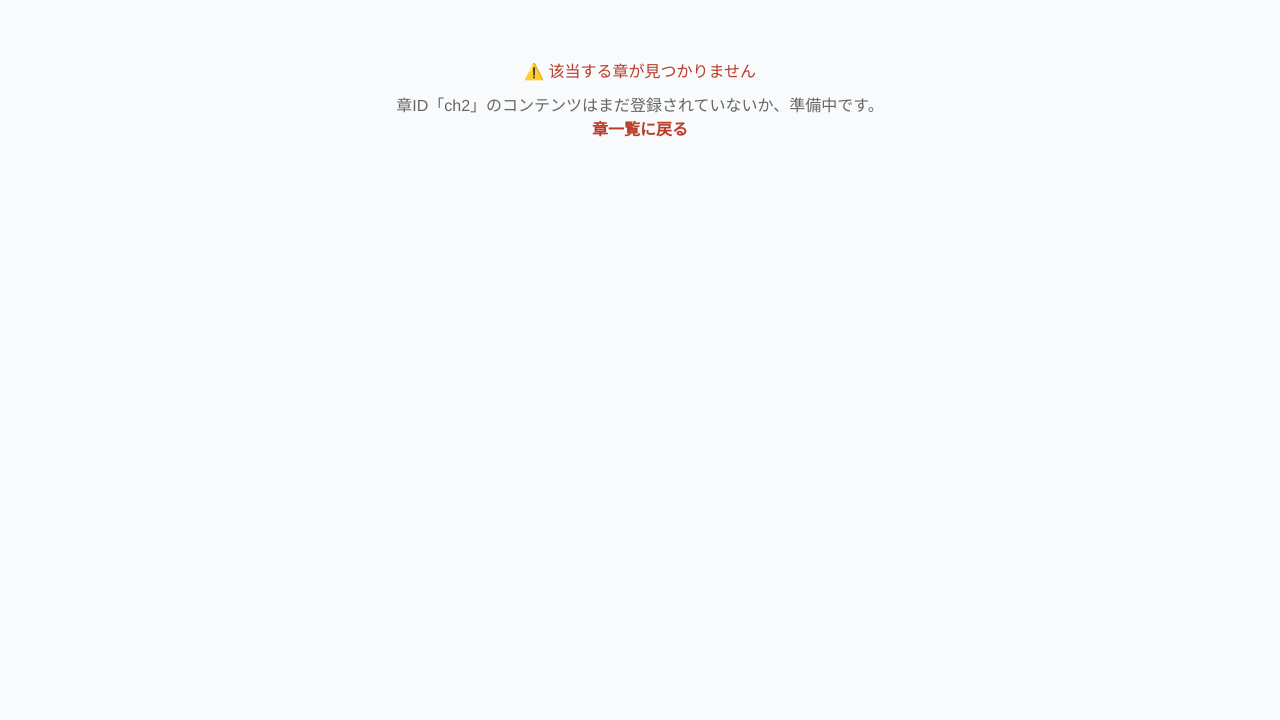
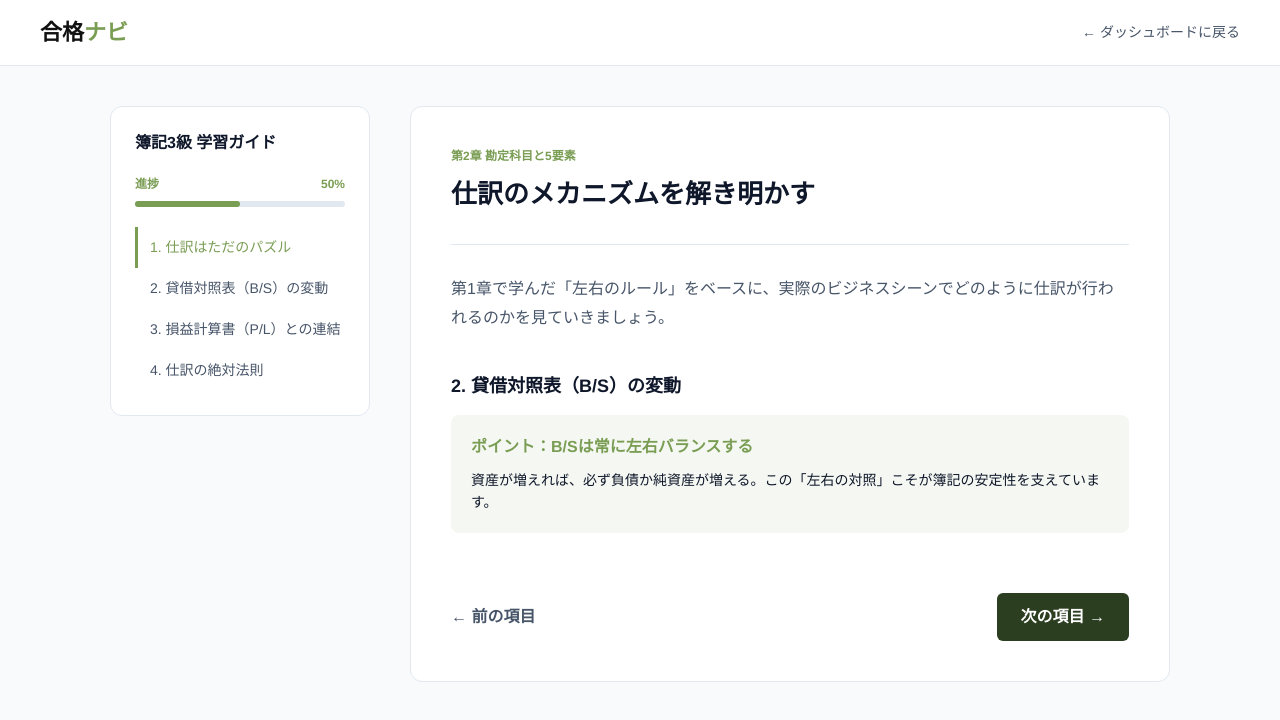
Before and after one commit to zrqZRQ77/japanese-web, a Next.js app: page /exams/boki3/guide/ch2 in a window 1280 px wide. Shown: the top 720 px of the page. Built offline with nearby package versions, Linux system fonts and the light colour scheme.

Commit message:
Add files via upload

```diff
--- /dev/null
+++ b/app/exams/boki3/guide/ch2/page.js
@@ -0,0 +1,108 @@
+"use client";
+
+import React, { useState, useEffect } from 'react';
+import Link from 'next/link';
+import { useParams } from 'next/navigation';
+
+export default function ExamGuideChapterTwo() {
+  const params = useParams();
+  const examId = params.examId || 'boki3';
+
+  // 第二章内部小节目录
+  const menuItems = [
+    { id: 'ch2-intro', label: '1. 仕訳はただのパズル' },
+    { id: 'bs-change', label: '2. 貸借対照表（B/S）の変動' },
+    { id: 'pl-connect', label: '3. 損益計算書（P/L）との連結' },
+    { id: 'golden-rule', label: '4. 仕訳の絶対法則' },
+  ];
+
+  const [activeSection, setActiveSection] = useState('ch2-intro');
+
+  // 监测滚动以更新左侧导航高亮
+  useEffect(() => {
+    const handleScroll = () => {
+      const scrollPosition = window.scrollY + 140;
+      menuItems.forEach((item) => {
+        const el = document.getElementById(item.id);
+        if (el && scrollPosition >= el.offsetTop && scrollPosition < el.offsetTop + el.offsetHeight) {
+          setActiveSection(item.id);
+        }
+      });
+    };
+    window.addEventListener('scroll', handleScroll);
+    return () => window.removeEventListener('scroll', handleScroll);
+  }, []);
+
+  const colors = {
+    avocado: '#7A9D54',
+    avocadoLight: '#F5F8F2',
+    textDark: '#111111',
+    textGray: '#475569',
+    border: '#e2e8f0',
+    darkButton: '#2C3E20'
+  };
+
+  return (
+    <div style={{ minHeight: '100vh', backgroundColor: '#f8fafc', fontFamily: '"Helvetica Neue", Arial, sans-serif' }}>
+      <header style={{ background: '#ffffff', padding: '16px 40px', borderBottom: `1px solid ${colors.border}`, position: 'sticky', top: 0, zIndex: 100, display: 'flex', justifyContent: 'space-between', alignItems: 'center' }}>
+        <Link href="/" style={{ fontWeight: '900', fontSize: '22px', color: colors.textDark, textDecoration: 'none' }}>
+          合格<span style={{ color: colors.avocado }}>ナビ</span>
+        </Link>
+        <Link href={`/exams/${examId}`} style={{ color: colors.textGray, fontSize: '14px' }}>← ダッシュボードに戻る</Link>
+      </header>
+
+      <div style={{ display: 'flex', maxWidth: '1100px', margin: '40px auto', gap: '40px', padding: '0 20px' }}>
+        <aside style={{ width: '260px', flexShrink: 0 }}>
+          <div style={{ background: '#ffffff', padding: '24px', borderRadius: '12px', border: `1px solid ${colors.border}` }}>
+            <h2 style={{ fontSize: '16px', fontWeight: '800', marginBottom: '20px' }}>簿記3級 学習ガイド</h2>
+            <div style={{ marginBottom: '20px' }}>
+              <div style={{ display: 'flex', justifyContent: 'space-between', fontSize: '12px', color: colors.avocado, fontWeight: '700', marginBottom: '8px' }}>
+                <span>進捗</span><span>50%</span>
+              </div>
+              <div style={{ height: '6px', background: colors.border, borderRadius: '3px' }}>
+                <div style={{ width: '50%', height: '100%', background: colors.avocado, borderRadius: '3px' }}></div>
+              </div>
+            </div>
+            {menuItems.map((item) => (
+              <a key={item.id} href={`#${item.id}`} style={{
+                display: 'block', padding: '10px 0', fontSize: '14px', textDecoration: 'none',
+                color: activeSection === item.id ? colors.avocado : colors.textGray,
+                borderLeft: activeSection === item.id ? `3px solid ${colors.avocado}` : '3px solid transparent',
+                paddingLeft: '12px'
+              }}>
+                {item.label}
+              </a>
+            ))}
+          </div>
+        </aside>
+
+        <main style={{ flex: 1, background: '#ffffff', padding: '40px', borderRadius: '12px', border: `1px solid ${colors.border}` }}>
+          <div style={{ marginBottom: '30px', borderBottom: `1px solid ${colors.border}`, paddingBottom: '20px' }}>
+            <p style={{ color: colors.avocado, fontSize: '12px', fontWeight: '800' }}>第2章 勘定科目と5要素</p>
+            <h1 style={{ fontSize: '26px', fontWeight: '900', margin: '10px 0' }}>仕訳のメカニズムを解き明かす</h1>
+          </div>
+
+          <section id="ch2-intro" style={{ marginBottom: '40px' }}>
+            <p style={{ lineHeight: '1.8', color: colors.textGray }}>第1章で学んだ「左右のルール」をベースに、実際のビジネスシーンでどのように仕訳が行われるのかを見ていきましょう。</p>
+          </section>
+
+          <section id="bs-change" style={{ marginBottom: '40px' }}>
+            <h3 style={{ fontSize: '18px', fontWeight: '800', marginBottom: '15px' }}>2. 貸借対照表（B/S）の変動</h3>
+            <div style={{ background: colors.avocadoLight, padding: '20px', borderRadius: '8px' }}>
+              <p style={{ color: colors.avocado, fontWeight: '700', margin: '0 0 10px 0' }}>ポイント：B/Sは常に左右バランスする</p>
+              <p style={{ margin: 0, fontSize: '14px', lineHeight: '1.6' }}>資産が増えれば、必ず負債か純資産が増える。この「左右の対照」こそが簿記の安定性を支えています。</p>
+            </div>
+          </section>
+
+          {/* 底部导航 */}
+          <div style={{ marginTop: '60px', display: 'flex', justifyContent: 'space-between', alignItems: 'center' }}>
+            <Link href={`/exams/${examId}/guide/ch1`} style={{ color: colors.textGray, textDecoration: 'none', fontWeight: '600' }}>← 前の項目</Link>
+            <Link href={`/exams/${examId}/guide/ch3`}>
+              <button style={{ background: colors.darkButton, color: '#fff', padding: '12px 24px', borderRadius: '6px', border: 'none', fontWeight: '700', cursor: 'pointer' }}>次の項目 →</button>
+            </Link>
+          </div>
+        </main>
+      </div>
+    </div>
+  );
+}
```
